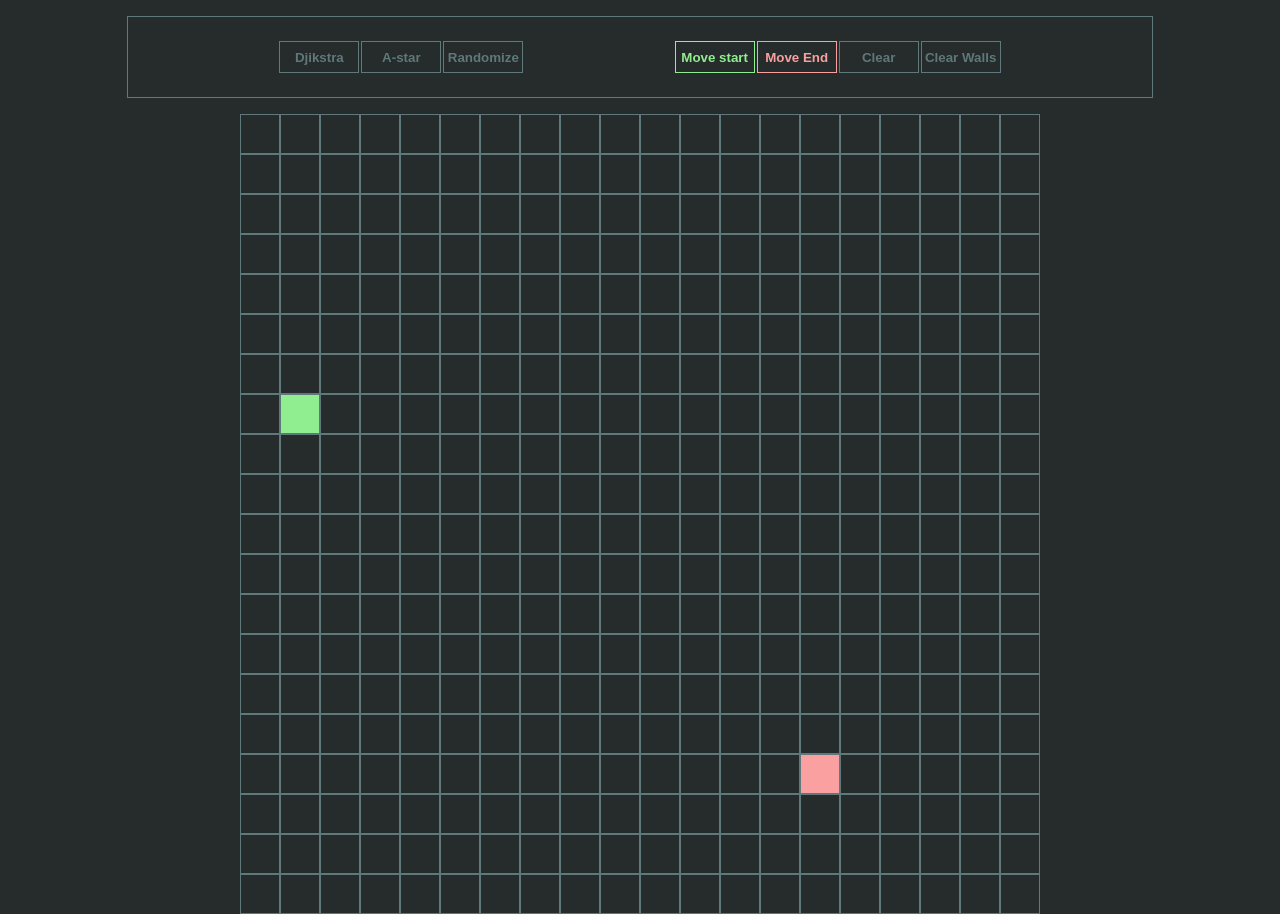
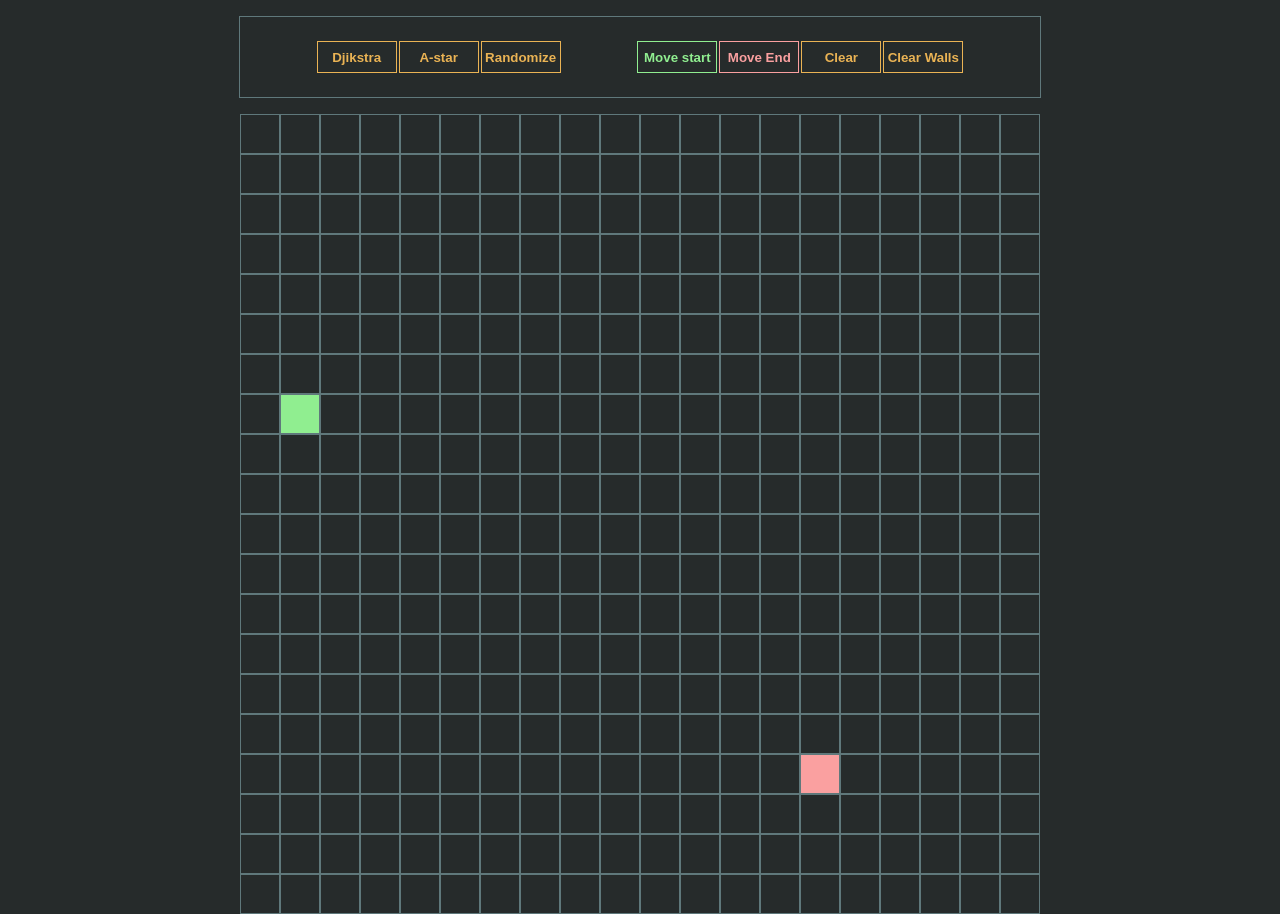
Before and after one commit to ASentientBanana/pathfinding, a React (Vite) app: page / in a window 1280 px wide. Built offline with nearby package versions, Linux system fonts and the light colour scheme.

Commit message:
Playing with the heuristic

```diff
--- a/src/components/nav/Nav.css
+++ b/src/components/nav/Nav.css
@@ -1,7 +1,7 @@
 .MainNavContainer {
   border: solid 1px #5f787b;
   background-color: #262b2b;
-  width: 80%;
+  width: 800px;
   margin-bottom: 1rem;
   height: 5rem;
   display: flex;
@@ -14,9 +14,11 @@
 }
 .MainNavContainer .navBtn {
   background-color: transparent;
-  border: solid 1px #5f787b;
+  border: solid 1px #eab354;
   width: 5rem;
   height: 2rem;
+  cursor: pointer;
+  color: #eab354;
 }
 .MainNavContainer .startBtn {
   border: solid 1px lightgreen;
--- a/src/components/nav/Nav.scss
+++ b/src/components/nav/Nav.scss
@@ -3,7 +3,7 @@
 .MainNavContainer{
     border:solid 1px $accentGreyColor;
     background-color: $bakgroundMainColor;
-    width: 80%;
+    width: 800px;
     margin-bottom: 1rem;
     height: 5rem;
     display: flex;
@@ -15,9 +15,11 @@
     }
     .navBtn{
         background-color: transparent;
-        border:solid 1px $accentGreyColor;
+        border:solid 1px $accentGoldColor;
         width: 5rem;
         height: 2rem;
+        cursor: pointer;
+        color:$accentGoldColor;
     }
     .startBtn{
         border:solid 1px lightgreen;
--- a/src/components/nav/index.tsx
+++ b/src/components/nav/index.tsx
@@ -12,36 +12,56 @@ const ControlPanel = () => {
   return (
     <div className="MainNavContainer">
       <div className="algContainer">
-        <button className="navBtn navTextColor" onClick={djikstra.start}>
+        <button
+          disabled={store.inProgress}
+          className="navBtn navTextColor"
+          onClick={djikstra.start}
+        >
           Djikstra
         </button>
-        <button className="navBtn navTextColor" onClick={aStar.start}>
+        <button
+          disabled={store.inProgress}
+          className="navBtn navTextColor"
+          onClick={aStar.start}
+        >
           A-star
         </button>
-        {/* <button className="navBtn navTextColor" onClick={bfs.start}>
+        {/* <button
+        disabled={store.inProgress} className="navBtn navTextColor" onClick={bfs.start}>
           BFS
         </button> */}
-        <button className="navBtn navTextColor" onClick={store.randomize}>
+        <button
+          disabled={store.inProgress}
+          className="navBtn navTextColor"
+          onClick={store.randomize}
+        >
           Randomize
         </button>
       </div>
       <div className="algContainer">
         <button
+          disabled={store.inProgress}
           className="navBtn startBtn navTextColor"
           onClick={() => store.setMode("start")}
         >
           Move start
         </button>
         <button
+          disabled={store.inProgress}
           className="navBtn endBtn navTextColor"
           onClick={() => store.setMode("end")}
         >
           Move End
         </button>
-        <button className="navBtn navTextColor" onClick={() => store.clear()}>
+        <button
+          disabled={store.inProgress}
+          className="navBtn navTextColor"
+          onClick={() => store.clear()}
+        >
           Clear
         </button>
         <button
+          disabled={store.inProgress}
           className="navBtn navTextColor"
           onClick={() => store.clearWalls()}
         >
```
Also changed, not shown: 1 other file (tests, documents, lock files or other folders).
